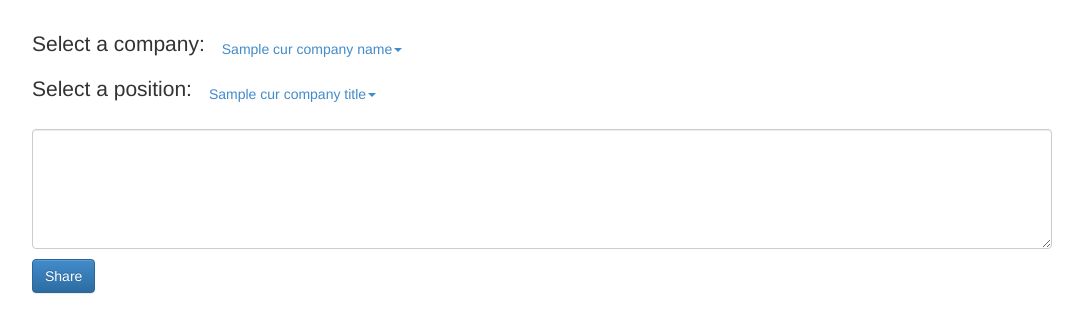
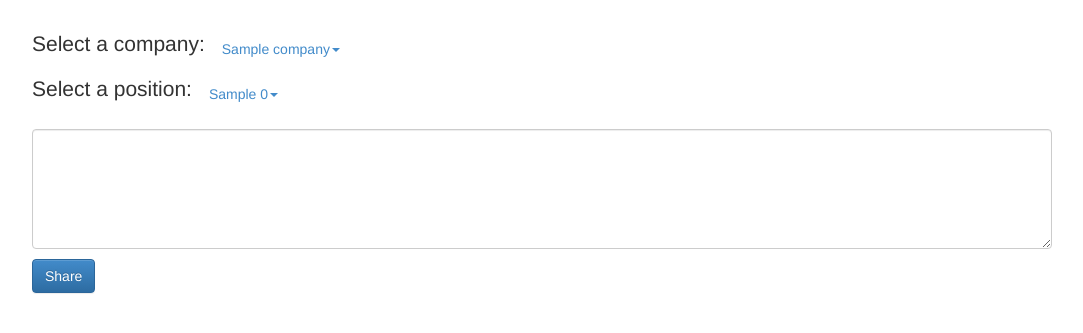
Before and after one commit to timcherry/carcosa, a Django app: template carcosa/templates/post.html in a window 1280 px wide. Shown: the part 51-384 px from the top of the page, without its empty margins (98-1181 px from the left). Run offline with Django 3.2, Linux system fonts and the light colour scheme; the template is opened without the code that fills it: most values are stand-ins (such as "Sample title", 1, 10 or a date in 2020); parts of the project's set-up code (start-up, migrations or seed data) failed here and were passed over.

Commit message:
better comment.html

```diff
--- a/carcosa/carcosa/urls.py
+++ b/carcosa/carcosa/urls.py
@@ -13,6 +13,6 @@ urlpatterns = patterns('',
     url(r'^post', PostAPI.as_view(), name='post-view'),
     url(r'^reveal', Reveal.as_view(), name='reveal-view'),
     url(r'^company/(?P<company>\w+)', Company.as_view(), name='company-view'),
-    url(r'^comment/(?P<comment>\w+)', Comment.as_view(), name='comment-view'),
+    url(r'^comment/(?P<commentid>\w+)', Comment.as_view(), name='comment-view'),
     url(r'', Front.as_view(), name='post-view')
 )
--- a/carcosa/qrap/front.py
+++ b/carcosa/qrap/front.py
@@ -60,4 +60,4 @@ class Company(View):
 
 class Comment(View):
     def get(self, request, *args, **kwargs):
-        return render(request, 'comment.html' , {'comment': Post.objects.get(id=kwargs.get("comment")) })
+        return render(request, 'comment.html' , {'comment': render_list_of_posts([kwargs.get("commentid")])[0]})
--- a/carcosa/qrap/postapi.py
+++ b/carcosa/qrap/postapi.py
@@ -36,17 +36,9 @@ class PostAPI(View):
         expires_in = resp_json['expires_in']
         url_positions = "https://api.linkedin.com/v1/people/~/positions?oauth2_access_token=%s"%(access_token)
         resp_pos = requests.get(url_positions, headers={'x-li-format': 'json'})
-        all_positions = resp_pos.json()['values']
-        # parse current position
-        cur_postion= all_positions.pop(0)
-        cur_company_name = cur_postion["company"]["name"]
-        cur_company_title = cur_postion["title"]
-        titles = []
-        companies = []
-        for postion in all_positions:
-            titles.append(postion["title"])
-            companies.append(postion["company"]["name"])
-        return render(request, 'post.html', {'cur_company_name': cur_company_name, 'cur_company_title': cur_company_title, 'companies':companies, 'titles': titles} )
+        positions = resp_pos.json()['values']
+        positions.sort(key=lambda x: x['startDate']['year'] + x['startDate'].get('month', 1), reverse=True)
+        return render(request, 'post.html', {'positions': positions} )
 
     def post(self, request, *args, **kwargs):
         body = json.loads(self.request.body)
--- a/carcosa/templates/index.html
+++ b/carcosa/templates/index.html
@@ -137,7 +137,7 @@
     <script>
       $(function() {
         $("#search_form").submit(function(){
-          window.location = "/c/" + $("#search_box").val();
+          window.location = "/company/" + $("#search_box").val();
           return false;
         })
         $("#shaerbutton").click(function(){
--- a/carcosa/templates/post.html
+++ b/carcosa/templates/post.html
@@ -21,7 +21,7 @@
 
     <!-- Custom styles for this template -->
 
-    <!-- Just for debugging purposes. Don't actually copy this line! -->
+    <!-- Just for   gging purposes. Don't actually copy this line! -->
     <!--[if lt IE 9]><script src="../../assets/js/ie8-responsive-file-warning.js"></script><![endif]-->
 
     <!-- HTML5 shim and Respond.js IE8 support of HTML5 elements and media queries -->
@@ -71,10 +71,10 @@
           </li>
           <li class="dropdown">
 
-            <a id="drop_company" role="button" data-toggle="dropdown" href="#">{{cur_company_name}}<b class="caret"></b></a>
+            <a id="drop_company" role="button" data-toggle="dropdown" href="#">{{positions.0.company.name}}<b class="caret"></b></a>
               <ul id="menu2" class="dropdown-menu" role="menu" aria-labelledby="drop5">
-                {% for company in companies %}
-                  <li role="presentation"><a class="company_menuitem" role="menuitem" tabindex="-1">{{company}}</a></li>
+                {% for com in positions|slice:"1:" %}
+                  <li role="presentation"><a class="company_menuitem" role="menuitem" tabindex="-1">{{com.company.name}}</a></li>
                 {% endfor %}
               </ul>
           </li>
@@ -86,10 +86,10 @@
           </li>
           <li class="dropdown">
 
-            <a id="drop_title" role="button" data-toggle="dropdown" href="#">{{cur_company_title}}<b class="caret"></b></a>
+            <a id="drop_title" role="button" data-toggle="dropdown" href="#">{{positions.0.title}}<b class="caret"></b></a>
               <ul id="menu3" class="dropdown-menu" role="menu" aria-labelledby="drop5">
-                {% for title in titles %}
-                  <li role="presentation"><a class="title_menuitem"  role="menuitem" tabindex="-1">{{title}}</a></li>
+                {% for com in positions|slice:"1:" %}
+                  <li role="presentation"><a class="title_menuitem"  role="menuitem" tabindex="-1">{{com.title}}</a></li>
                 {% endfor %}
               </ul>
           </li>
```
